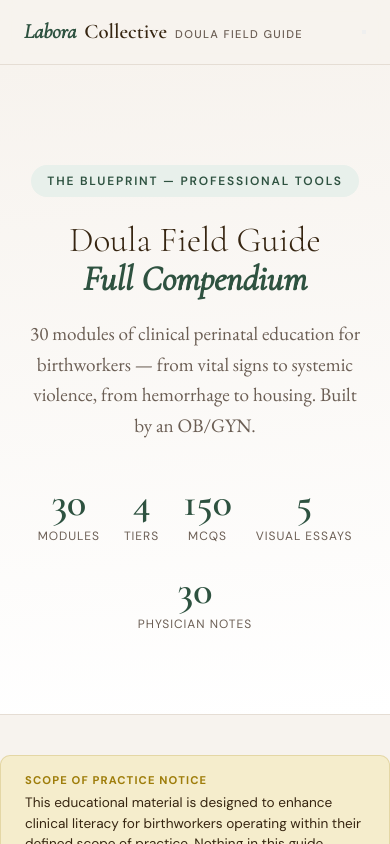
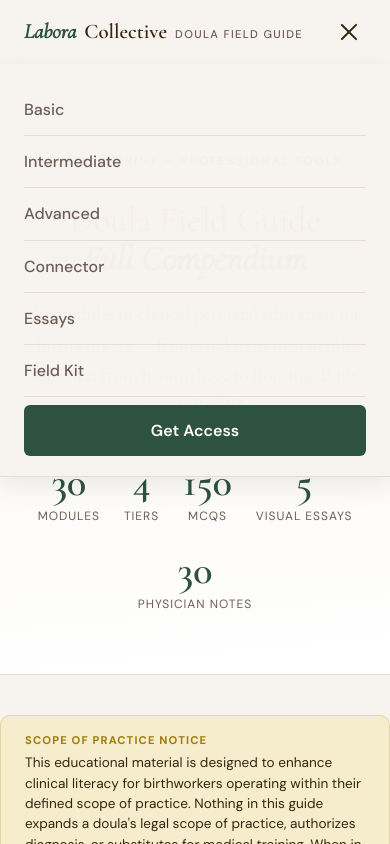
Before and after one commit to yconnor-maker/labora-doula-field-guide, a plain HTML site: page index.html in a window 390 px wide. Both pictures are taken after a click on the button "Toggle navigation". Shown: the top 844 px of the page. Drawn offline with nearby package versions, Linux system fonts and the light colour scheme.

Commit message:
feat: Add hamburger menu CSS, improve mobile responsiveness
- Added hamburger button styles with animated X toggle
- Mobile nav now slides down as full-width dropdown
- Improved quiz section padding on mobile
- Stacked module nav buttons vertically on mobile
- Print styles hide hamburger

```diff
--- a/styles.css
+++ b/styles.css
@@ -133,6 +133,43 @@ body {
 .app-nav-links .cta-link:hover {
   background: var(--espresso);
   color: white;
+}
+
+/* ─── HAMBURGER MENU ─── */
+.hamburger {
+  display: none;
+  flex-direction: column;
+  justify-content: center;
+  gap: 5px;
+  width: 32px;
+  height: 32px;
+  background: none;
+  border: none;
+  cursor: pointer;
+  padding: 4px;
+  z-index: 110;
+}
+
+.hamburger span {
+  display: block;
+  width: 22px;
+  height: 2px;
+  background: var(--espresso);
+  border-radius: 2px;
+  transition: all 0.3s ease;
+  transform-origin: center;
+}
+
+.hamburger.active span:nth-child(1) {
+  transform: rotate(45deg) translate(5px, 5px);
+}
+
+.hamburger.active span:nth-child(2) {
+  opacity: 0;
+}
+
+.hamburger.active span:nth-child(3) {
+  transform: rotate(-45deg) translate(5px, -5px);
 }
 
 /* ─── HERO ─── */
@@ -800,8 +837,53 @@ body {
 
 /* ─── RESPONSIVE ─── */
 @media (max-width: 768px) {
+  .hamburger {
+    display: flex;
+  }
+
   .app-nav-links {
     display: none;
+    position: absolute;
+    top: 64px;
+    left: 0;
+    right: 0;
+    background: rgba(247, 243, 238, 0.98);
+    backdrop-filter: blur(12px);
+    flex-direction: column;
+    padding: 20px 24px;
+    gap: 0;
+    border-bottom: 1px solid var(--border-color);
+    box-shadow: 0 8px 24px rgba(0,0,0,0.08);
+  }
+
+  .app-nav-links.open {
+    display: flex;
+  }
+
+  .app-nav-links li {
+    width: 100%;
+  }
+
+  .app-nav-links a {
+    display: block;
+    padding: 12px 0;
+    font-size: 1rem;
+    border-bottom: 1px solid var(--border-color);
+  }
+
+  .app-nav-links li:last-child a {
+    border-bottom: none;
+  }
+
+  .app-nav-links .cta-link {
+    display: block;
+    text-align: center;
+    margin-top: 8px;
+    padding: 12px 20px;
+  }
+
+  .hero {
+    padding: 80px 24px 60px;
   }
 
   .hero h1 {
@@ -824,11 +906,24 @@ body {
   .module-page-header h1 {
     font-size: 1.8rem;
   }
+
+  .quiz-section {
+    padding: 20px 16px;
+  }
+
+  .module-nav {
+    flex-direction: column;
+    gap: 12px;
+  }
+
+  .module-nav a {
+    text-align: center;
+  }
 }
 
 /* ─── PRINT ─── */
 @media print {
-  .app-nav, .app-footer, .module-nav, .quiz-section { display: none; }
+  .app-nav, .app-footer, .module-nav, .quiz-section, .hamburger { display: none; }
   body { background: white; }
   .module-page { padding: 20px; }
 }
```
